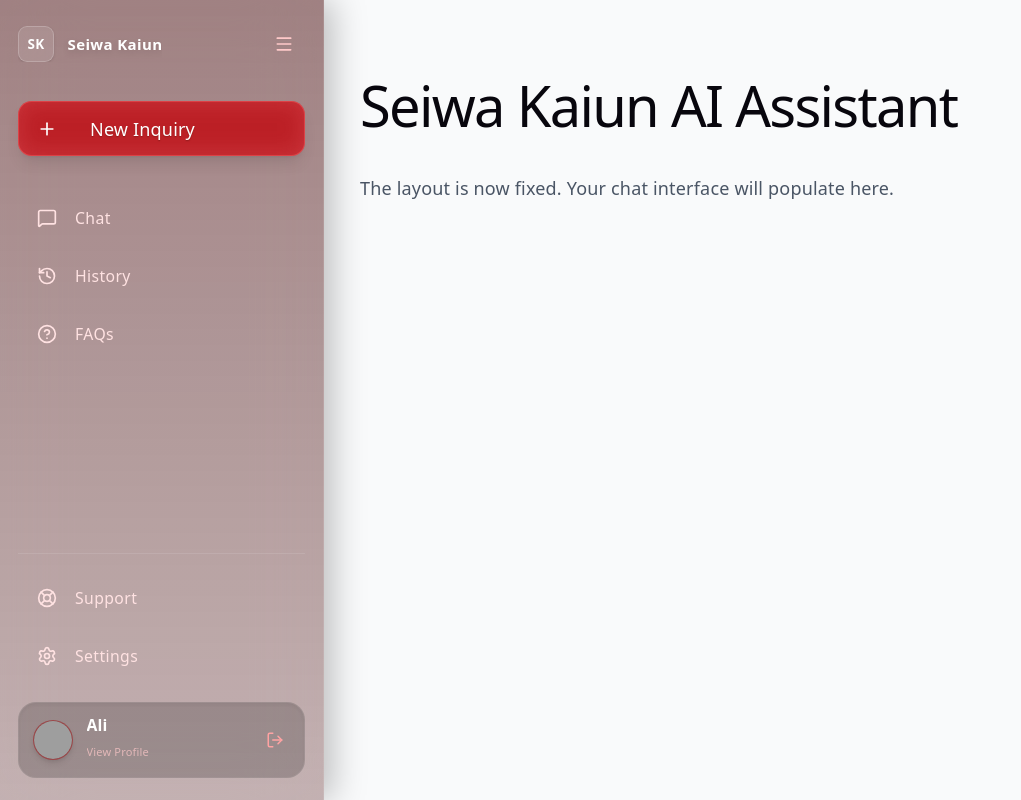
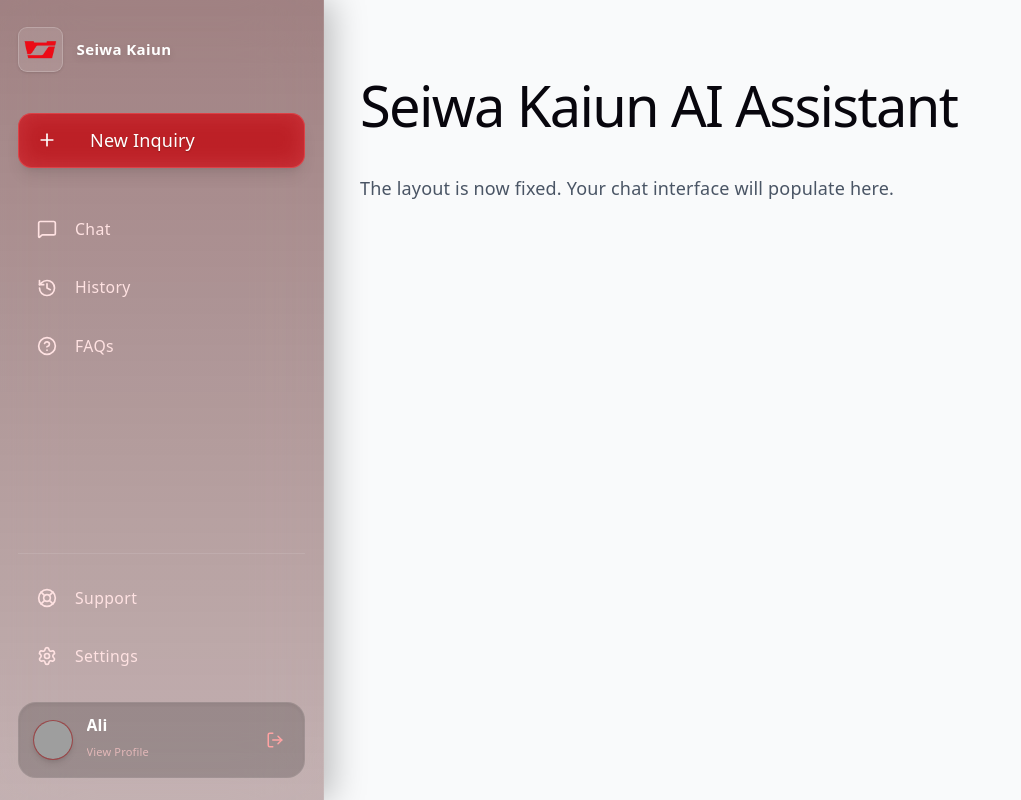
Before and after one commit to SORAAAAAAAAA/assistant-bot, a React (Vite) app in the folder frontend/: page / in a window 1280 px wide. Shown: the whole page, without its empty margins (0-1021 px from the left). Built offline with nearby package versions, Linux system fonts and the light colour scheme; grey boxes are pictures that could not be loaded.

Commit message:
style: added Seiwa logo

```diff
--- a/frontend/components/Sidebar/Sidebar.tsx
+++ b/frontend/components/Sidebar/Sidebar.tsx
@@ -1,6 +1,6 @@
 import { useState } from 'react';
 import {
-    Menu, MessageSquare, History, HelpCircle,
+    MessageSquare, History, HelpCircle,
     LifeBuoy, Settings, LogOut, Plus
 } from 'lucide-react';
 
@@ -25,27 +25,32 @@
         ${isOpen ? 'w-72 px-4' : 'w-20 px-3'}
       `}
         >
-            {/* 1. Header: Logo & Menu Toggle */}
-            <div className={`flex items-center mb-8 transition-all duration-300 ${isOpen ? 'justify-between' : 'justify-center'}`}>
+            {/* 1. Header: Clickable Logo Toggle */}
+            <div className={`flex items-center mb-8 transition-all duration-300 ${isOpen ? 'justify-start' : 'justify-center'}`}>
 
-                {/* Branding Area */}
-                <div className={`flex items-center overflow-hidden transition-all duration-300 ${isOpen ? 'w-auto opacity-100' : 'w-0 opacity-0 hidden'}`}>
-                    <div className="w-8 h-8 rounded-lg bg-white/10 flex items-center justify-center flex-shrink-0 border border-white/20 shadow-sm overflow-hidden">
-                        {/* Placeholder for Seiwa Logo */}
-                        <span className="font-bold text-white text-xs">SK</span>
+                {/* Branding Toggle Button */}
+                <button
+                    onClick={() => setIsOpen(!isOpen)}
+                    title={isOpen ? "Collapse Sidebar" : "Expand Sidebar"}
+                    className={`flex items-center overflow-hidden transition-all duration-300 rounded-lg group hover:opacity-80 focus:outline-none
+                        ${isOpen ? 'p-1 -ml-1 w-full' : 'p-0 justify-center'}
+                    `}
+                >
+                    <div className="w-10 h-10 rounded-lg bg-white/10 flex items-center justify-center flex-shrink-0 border border-white/20 shadow-sm overflow-hidden group-hover:bg-white/20 transition-colors">
+                        <img
+                            src="../../images/Seiwa-Logo.png"
+                            alt="Seiwa Kaiun Logo"
+                            className="w-12 h-12 object-contain"
+                        />
                     </div>
-                    <span className="ml-3 font-semibold text-white tracking-wide text-[15px] whitespace-nowrap drop-shadow-md">
+
+                    <span className={`ml-3 font-semibold text-white tracking-wide text-[15px] whitespace-nowrap drop-shadow-md transition-all duration-300
+                        ${isOpen ? 'opacity-100' : 'w-0 opacity-0 hidden'}
+                    `}>
                         Seiwa Kaiun
                     </span>
-                </div>
+                </button>
 
-                {/* Toggle Button */}
-                <button
-                    onClick={() => setIsOpen(!isOpen)}
-                    className="p-2.5 hover:bg-white/10 rounded-xl transition-all flex-shrink-0 text-red-200 hover:text-white"
-                >
-                    <Menu size={20} />
-                </button>
             </div>
 
             {/* 2. Glass "New Inquiry" Button */}
@@ -66,7 +71,6 @@
             </button>
 
             {/* 3. Main Navigation */}
-            {/* Kept overflow-x-hidden just as an extra safety measure */}
             <nav className="flex-1 overflow-y-auto overflow-x-hidden space-y-1.5 scrollbar-hide">
                 {topItems.map((item, index) => (
                     <NavItem
```
Also changed, not shown: frontend/public/images/Seiwa-Logo.png (added).
